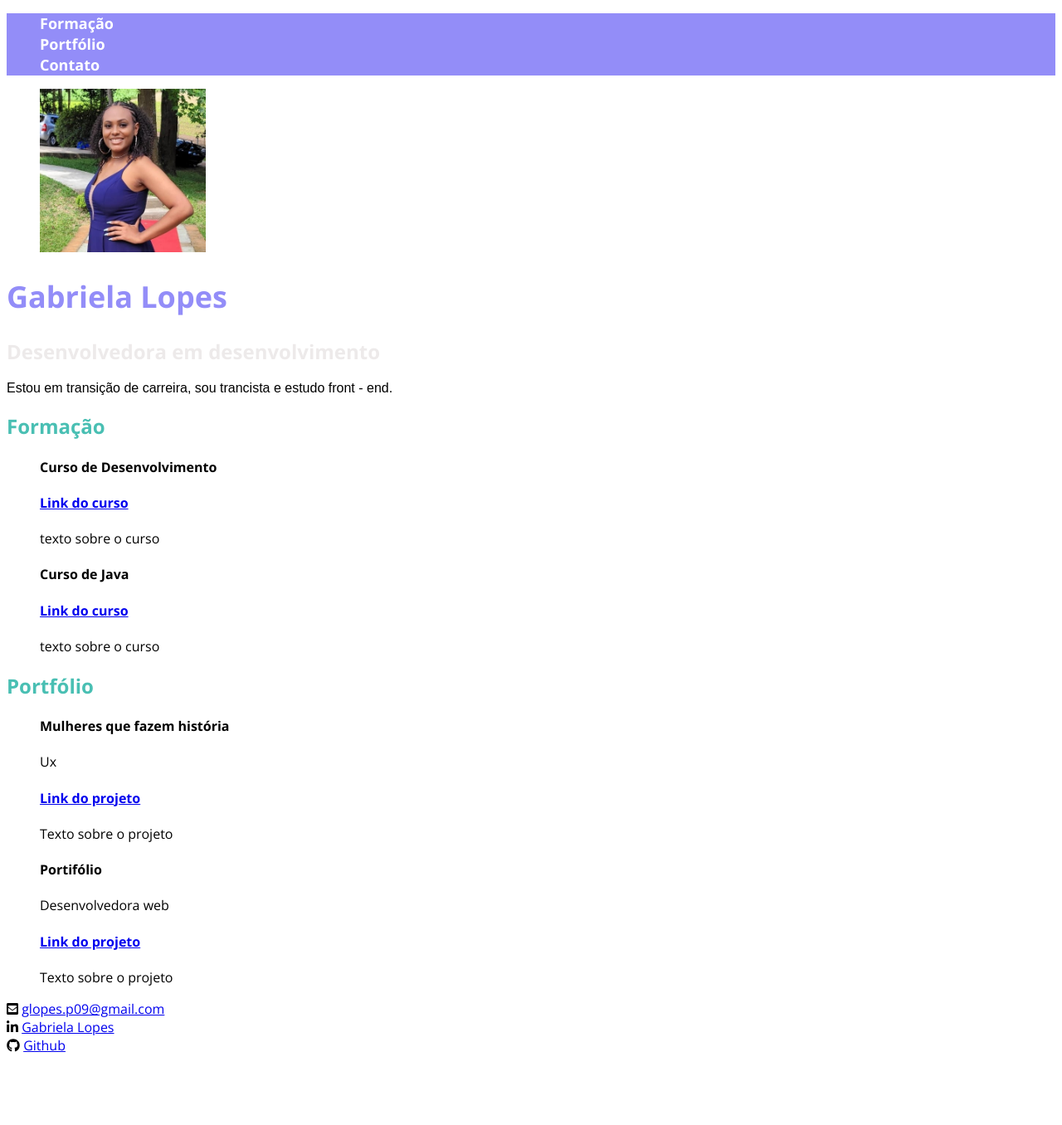
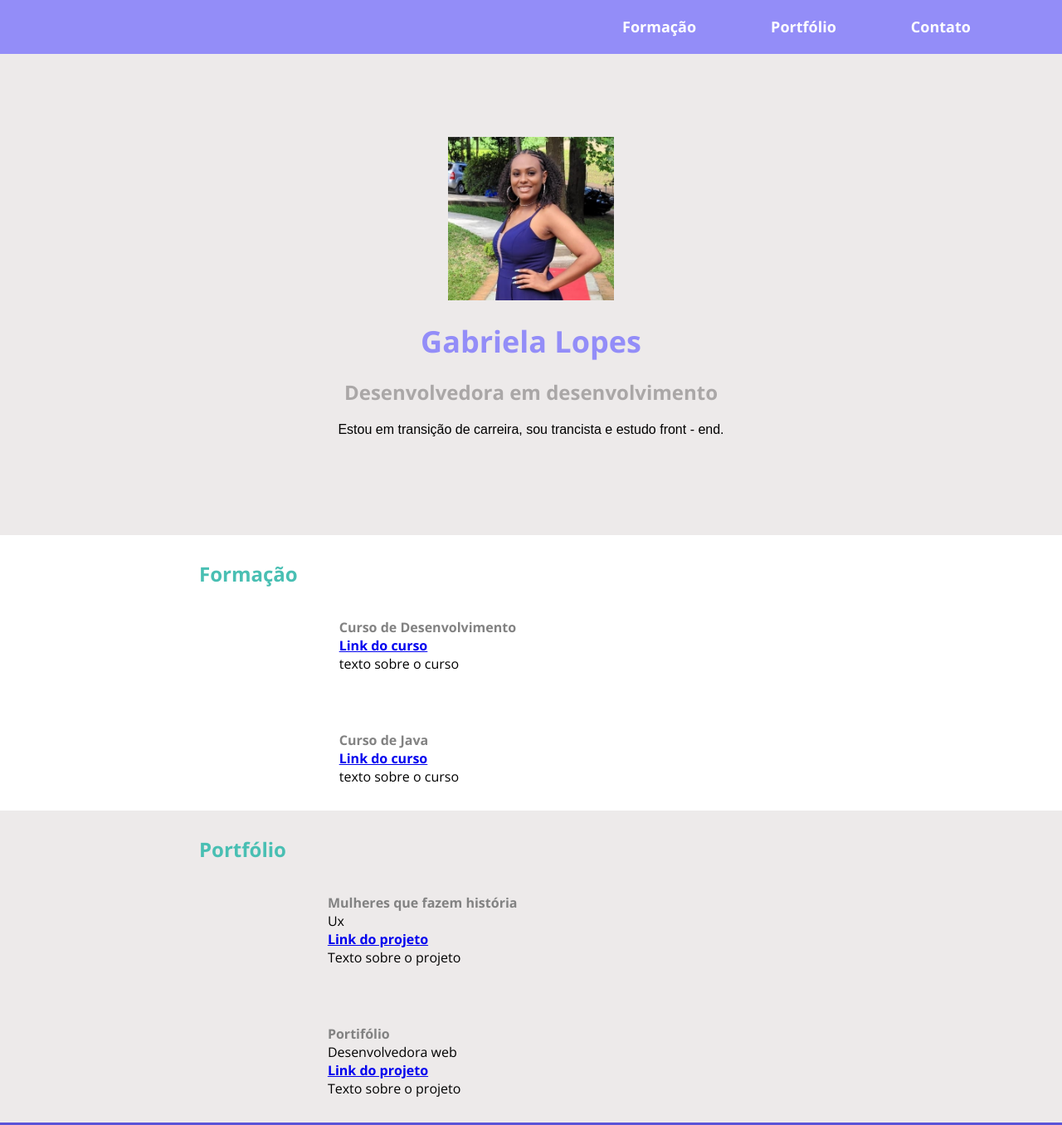
Before and after one commit to gabizzzs/Portifolio, a plain HTML site: page index.html in a window 1280 px wide. Shown: the top 1356 px of the page at 83% size. Before the commit the page ends 1279 px from the top, so only its background shows below. Drawn offline with nearby package versions, Linux system fonts and the light colour scheme; a web font is replaced by a local one.

Commit message:
Atualizando o resto do portifolio

```diff
--- a/css/style.css
+++ b/css/style.css
@@ -1,68 +1,9 @@
-   /* tamanho da letra do texto
-    font-size: 25px;
-} */
 
-/* TODOS OS PARAGRAFOS */
-/* section p {
-    font-size: 20px;
-    color: rgb(116, 26, 116);
-    background-color: rgb(144, 243, 144);
+*{
+    padding: 0;
+    margin: 0;
+    box-sizing: border-box;
 }
- */
-
- /* TODOS OS PRIMEIROS PARAGRAFOS - USA-SE CLASS NOS P */
-
- /* .p-section {
-    font-size: 20px;
-    color: rgb(116, 26, 116);
-    background-color: rgb(144, 243, 144);
- } */
-
- /* body {
-    background-color: orange;
-}
-
-.menu {
-    background-color: green;
-}
-.class {
-
-}
-
-#id {
-
-}
-
-.bg-dark {
-    background-color: black;
-    color: white;
-}
-
-.bg-dark a {
-    color: white;
-}
-
-
-nav {
-    background-color: red;
-    border: 6px dotted black;
-    font-size: 25px;
-}
-
-body {
-    font-family: 'Roboto', sans-serif;
-    /* espessura da font */
-    /* font-weight: 700; */
-    /* tamanho da finte */
-   /*  font-size: 25px; */
-    /* distancia entre as linhas ou espacamento */
-    /* line-height:2em; */
-
-/* }
-p{
-    font-size: 2em;
-}  */
-
 body{
     font-family: 'Open Sans', sans-serif;
 
@@ -72,7 +13,17 @@ li{
 }
 .menu {
     background-color: #938DF8
-
+}
+.menu {
+    display: flex;
+    justify-content: flex-end;
+    width: 100%;
+}
+.lista-menu {
+    display:flex;
+    justify-content: space-evenly;
+    width: 50%;
+    padding: 20px;
 }
 .menu li {
     list-style: none;
@@ -84,24 +35,86 @@ li{
         color: #ffffff;
         text-decoration: none;
 }
+.foto {
+    border-radius: 70px;
+}
+
+.intro-content {
+    background-color: #EDEAEA;
+    display: flex;
+    align-items: center;
+    flex-direction: column;
+    height: 580px;
+    padding: 100px;
+
+}
+.intro-content figure {
+    margin-bottom: 20px;
+}
 .title {
     font-weight: 700;
     font-size:36px;
     color: #938DF8;
+    margin-bottom: 20px;
 
 }
 .subtitle {
     font-size: 24px;
-    color: #EDEAEA;
+    color: #aaa7a7;
+    margin-bottom: 20px;
 }
 .intro{
     font-family: 'ABeezee', sans-serif;
     color: #000000;
     font-size:16px;
+    max-width: 490;
+    text-align: center;
+    display: flex;
 
 }
 section h1 {
         font-size: 24px;
         color: #49BFB3;
+        margin-right: 50px;
 
 }
+.conteudo {
+    display: flex;
+    max-width: 800px;
+    margin: 0 auto;
+    padding: 30px 0;
+
+}
+#portifolio {
+    background-color: #EDEAEA;
+}
+
+.descricao {
+    font-size:16px;
+    line-height: 22px;
+    font-weight: 700;
+}
+.descricao {
+    color: #828282;
+    padding-top:70px;
+
+}
+
+#contato {
+    background-color: #5A53D8;
+    height: 198px;
+    padding-left: 50px;
+    padding-top: 40px;
+    padding-bottom: 40px;
+    display: flex;
+    flex-direction: column;
+    justify-content: space-between;
+
+
+}
+#contato a{
+    color: #fff;
+    text-decoration: none;
+
+
+}
--- a/index.html
+++ b/index.html
@@ -17,7 +17,7 @@
     </head>
     <body>
         <nav class="menu">
-            <ul class="menu">
+            <ul class="lista-menu">
                 <li>
                     <a href="#formacao"> Formação </a>
                 </li>
@@ -30,8 +30,8 @@
             </ul>
         </nav>
         <!-- main é a seção principal para acessibilidade -->
-        <main>
-            <figure>
+        <main class="intro-content">
+            <figure classs="foto">
                 <!-- wisht é largura e height é altura -->
                 <img src="./images/fotogabi.jpg" alt="foto de perfil da Gabriela Lopes" width="200px"/>
             </figure>
@@ -40,11 +40,12 @@
             <p class="intro"> Estou em transição de carreira, sou trancista e estudo front - end.</p>
         </main>
         <!-- section são as seçoes secundarias -->
-        <section id="formacao" class="bg-dark">
+        <section id="formacao">
+            <div class="conteudo">
             <h1>Formação</h1>
             <ul>
-                <li>
-                    <h4>Curso de  Desenvolvimento</h4>
+                <li class="item">
+                    <h4 class="descricao">Curso de  Desenvolvimento</h4>
                     <h4>
                         <a href="https://minasprogramam.com/" target="_blank">
                              Link do curso
@@ -52,8 +53,8 @@
                         </h4>
                     <p class="p-section">texto sobre o curso</p>
                 </li>
-                <li>
-                    <h4> Curso de Java </h4>
+                <li class="item">
+                    <h4 class="descricao"> Curso de Java </h4>
                     <h4>
                         <a href="https://www.dio.me/en" target="_blank">
                              Link do curso
@@ -62,12 +63,14 @@
                     <p>texto sobre o curso</p>
                 </li>
             </ul>
+            </div>
         </section>
-        <section id="portifolio" class="bg-dark" >
+        <section id="portifolio">
+            <div class="conteudo">
             <h1>Portfólio</h1>
             <ul>
-                <li>
-                    <h4>Mulheres que fazem história</h4>
+                <li class="item">
+                    <h4 class="descricao">Mulheres que fazem história</h4>
                     <p class="p-section">Ux</p>
                     <h4>
                         <a href="http://mulheres.com" target="_blank">
@@ -76,8 +79,8 @@
                     </h4>
                     <p>Texto sobre o projeto</p>
                 </li>
-                <li>
-                    <h4>Portifólio</h4>
+                <li class="item">
+                    <h4 class="descricao">Portifólio</h4>
                     <p>Desenvolvedora web</p>
                     <h4>
                         <a href="http://projetoportifolio.com" target="_blank">
@@ -87,9 +90,10 @@
                     <p>Texto sobre o projeto</p>
                 </li>
             </ul>
+            </div>
         </section>
         <!-- footer é a tag para o rodapé -->
-        <footer id="contato" class="bg-dark">
+        <footer id="contato">
             <div>
                 <span class="fas fa-envelope-square"></span>
                 <a href="mailto:glopes.p09@gmail.com">glopes.p09@gmail.com</a>
```
